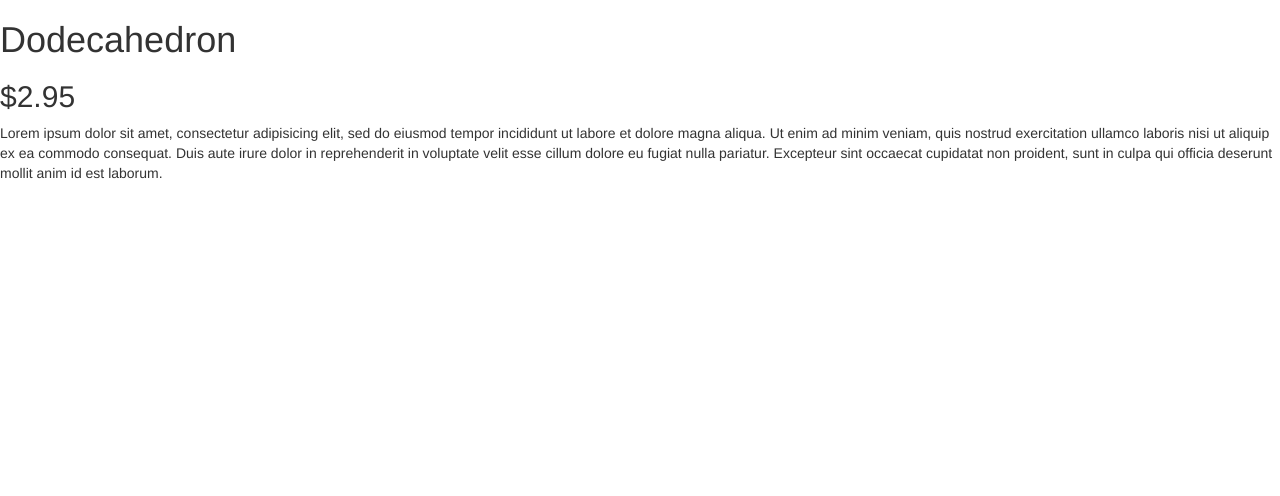
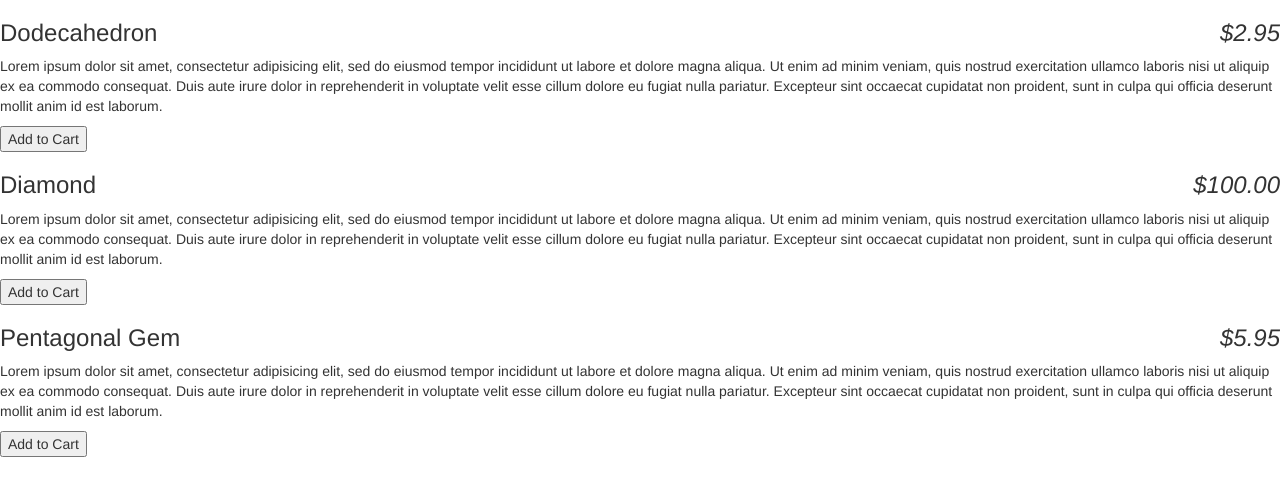
Before and after one commit to RachelScodes/angularTests, a plain HTML site: page index.html in a window 1280 px wide. Drawn offline with nearby package versions, Linux system fonts and the light colour scheme.

Commit message:
integrated ng-repeat and filters

```diff
--- a/index.html
+++ b/index.html
@@ -5,14 +5,21 @@
       <link rel="stylesheet" type="text/css" href="css/bootstrap.min.css"/>
       <title>Store Angular Test App</title>
    </head>
-   <body>
-
+   <body ng-controller="StoreController as store">
       <!-- store controller is name of controller in app.js -->
       <!-- "as store" assigns it to a dom variable as a shortcut -->
-      <div ng-controller="StoreController as store">
-         <h1> {{ store.product.name }} </h1>
-         <h2> ${{ store.product.price }} </h2>
-         <p> {{ store.product.desc }} </p>
+
+      <div ng-repeat="product in store.products">
+         <!-- <div ng-show="!store.product.soldOut"> -->
+         <div ng-hide="product.soldOut" >
+            <h3>
+               {{ product.name }}
+               <!-- {{ data | filter:options}} -->
+               <em class="pull-right"> {{ product.price | currency }} </em>
+            </h3>
+            <p> {{ product.desc }} </p>
+            <button ng-show="product.canPurchase"> Add to Cart </button>
+         </div>
       </div>
 
       <script type="text/javascript" src="js/angular.js"></script>
--- a/js/app.js
+++ b/js/app.js
@@ -2,13 +2,37 @@
    var app = angular.module('store', []);
 
    app.controller('StoreController', function(){
-      this.product = gem;
+      this.products = gems;
    })
 
-   var gem = {
-      name: 'Dodecahedron',
-      price: 2.95,
-      desc: 'Lorem ipsum dolor sit amet, consectetur adipisicing elit, sed do eiusmod tempor incididunt ut labore et dolore magna aliqua. Ut enim ad minim veniam, quis nostrud exercitation ullamco laboris nisi ut aliquip ex ea commodo consequat. Duis aute irure dolor in reprehenderit in voluptate velit esse cillum dolore eu fugiat nulla pariatur. Excepteur sint occaecat cupidatat non proident, sunt in culpa qui officia deserunt mollit anim id est laborum.'
-   }
+   var gems = [
+      {
+         name: 'Dodecahedron',
+         price: 2.95,
+         desc: 'Lorem ipsum dolor sit amet, consectetur adipisicing elit, sed do eiusmod tempor incididunt ut labore et dolore magna aliqua. Ut enim ad minim veniam, quis nostrud exercitation ullamco laboris nisi ut aliquip ex ea commodo consequat. Duis aute irure dolor in reprehenderit in voluptate velit esse cillum dolore eu fugiat nulla pariatur. Excepteur sint occaecat cupidatat non proident, sunt in culpa qui officia deserunt mollit anim id est laborum.',
+         canPurchase: true,
+         soldOut: false
+      },{
+         name: 'Diamond',
+         price: 100,
+         desc: 'Lorem ipsum dolor sit amet, consectetur adipisicing elit, sed do eiusmod tempor incididunt ut labore et dolore magna aliqua. Ut enim ad minim veniam, quis nostrud exercitation ullamco laboris nisi ut aliquip ex ea commodo consequat. Duis aute irure dolor in reprehenderit in voluptate velit esse cillum dolore eu fugiat nulla pariatur. Excepteur sint occaecat cupidatat non proident, sunt in culpa qui officia deserunt mollit anim id est laborum.',
+         canPurchase: true,
+         soldOut: false
+      },
+      {
+         name: 'Pentagonal Gem',
+         price: 5.95,
+         desc: 'Lorem ipsum dolor sit amet, consectetur adipisicing elit, sed do eiusmod tempor incididunt ut labore et dolore magna aliqua. Ut enim ad minim veniam, quis nostrud exercitation ullamco laboris nisi ut aliquip ex ea commodo consequat. Duis aute irure dolor in reprehenderit in voluptate velit esse cillum dolore eu fugiat nulla pariatur. Excepteur sint occaecat cupidatat non proident, sunt in culpa qui officia deserunt mollit anim id est laborum.',
+         canPurchase: true,
+         soldOut: false
+      },
+      {
+         name: 'Ugly Gem',
+         price: 5.95,
+         desc: 'Lorem ipsum dolor sit amet, consectetur adipisicing elit, sed do eiusmod tempor incididunt ut labore et dolore magna aliqua. Ut enim ad minim veniam, quis nostrud exercitation ullamco laboris nisi ut aliquip ex ea commodo consequat. Duis aute irure dolor in reprehenderit in voluptate velit esse cillum dolore eu fugiat nulla pariatur. Excepteur sint occaecat cupidatat non proident, sunt in culpa qui officia deserunt mollit anim id est laborum.',
+         canPurchase: false,
+         soldOut: true
+      }
+   ];
 
 })()
```
